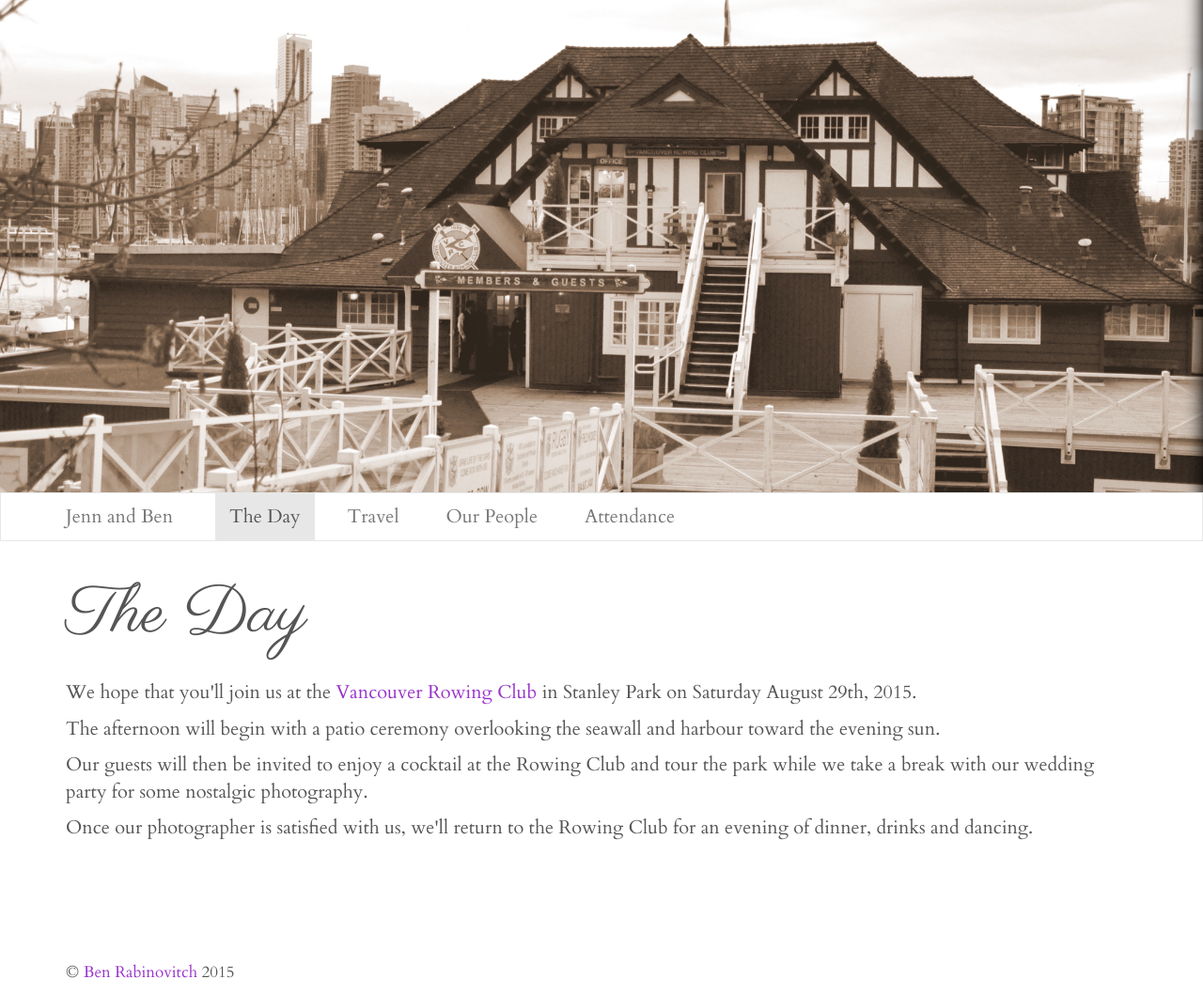
After one commit to brab/wedding, a Django app: page /the-day in a window 1280 px wide. The commit adds this page. Shown: the whole page at 94% size. Run offline with Django 3.2, Linux system fonts and the light colour scheme; some libraries are stand-ins or nearby versions.

Commit message:
New page: "The Day"

```diff
--- a/backend/static/base/styles.css
+++ b/backend/static/base/styles.css
@@ -5,7 +5,10 @@ h1 {
   font-size: 70px;
   margin-bottom: 30px;
 }
-h2 { font-family: "Parisienne"; }
+h2 {
+  font-family: "Parisienne";
+  font-size: 45px;
+}
 body {
   color: #555555;
   font-size: 20px;
--- /dev/null
+++ b/backend/static_info/templates/static_info/itinerary.html
@@ -0,0 +1,35 @@
+{% extends "base.html" %}
+{% load staticfiles %}
+
+{% block header %}
+<img
+  class="image-responsive"
+  src="{% static 'static_info/the_day/banner_the-day.jpg' %}"
+  alt="wedding banner"
+  style="width:100%;"
+>
+{% endblock %}
+
+{% block nav_active_the_day %}active{% endblock %}
+
+{% block content %}
+<div class="row">
+  <div class="col-xs-12">
+    <h1>
+      The Day
+    </h1>
+    <p>
+      We hope that you'll join us at the <a href="https://www.vancouverrowingclub.ca/" target="_blanK">Vancouver Rowing Club</a> in Stanley Park on Saturday August 29th, 2015.
+    </p>
+    <p>
+      The afternoon will begin with a patio ceremony overlooking the seawall and harbour toward the evening sun.
+    </p>
+    <p>
+      Our guests will then be invited to enjoy a cocktail at the Rowing Club and tour the park while we take a break with our wedding party for some nostalgic photography.
+    </p>
+    <p>
+      Once our photographer is satisfied with us, we'll return to the Rowing Club for an evening of dinner, drinks and dancing.
+    </p>
+  </div>
+</div>
+{% endblock %}
--- a/backend/static_info/urls.py
+++ b/backend/static_info/urls.py
@@ -9,4 +9,5 @@ from static_info import views
 urlpatterns = patterns( #pylint: disable=invalid-name
     '',
     url(r'^$', views.index, name='index', ),
+    url(r'^the-day$', views.itinerary, name='itinerary', ),
 )
--- a/backend/static_info/views.py
+++ b/backend/static_info/views.py
@@ -13,3 +13,13 @@ def index(request):
         'static_info/index.html',
         {},
     )
+
+def itinerary(request):
+    """
+    The schedule of the wedding day
+    """
+    return render(
+        request,
+        'static_info/itinerary.html',
+        {},
+    )
--- a/backend/templates/base.html
+++ b/backend/templates/base.html
@@ -36,37 +36,17 @@
           </div>
           <div class="collapse navbar-collapse" id="navbar-collapse-1">
             <ul class="nav navbar-nav">
-              <li>
-                <a
-                  class="{% block nav_active_the_day %}{% endblock %}"
-                  href="/"
-                  >
-                  The Day
-                </a>
+              <li class="{% block nav_active_the_day %}{% endblock %}">
+                <a href="/the-day">The Day</a>
               </li>
-              <li>
-                <a
-                  class="{% block nav_active_travel %}{% endblock %}"
-                  href="/"
-                  >
-                  Travel
-                </a>
+              <li class="{% block nav_active_travel %}{% endblock %}">
+                <a href="/">Travel</a>
               </li>
-              <li>
-                <a
-                  class="{% block nav_active_people %}{% endblock %}"
-                  href="/"
-                  >
-                  Our People
-                </a>
+              <li class="{% block nav_active_people %}{% endblock %}">
+                <a href="/">Our People</a>
               </li>
-              <li>
-                <a
-                  class="{% block nav_active_rsvp %}{% endblock %}"
-                  href="/"
-                  >
-                  Attendance
-                </a>
+              <li class="{% block nav_active_rsvp %}{% endblock %}">
+                <a href="/">Attendance</a>
               </li>
             </ul>
           </div>
```
Also changed, not shown: backend/static_info/static/static_info/the_day/banner_the-day.jpg (added).
